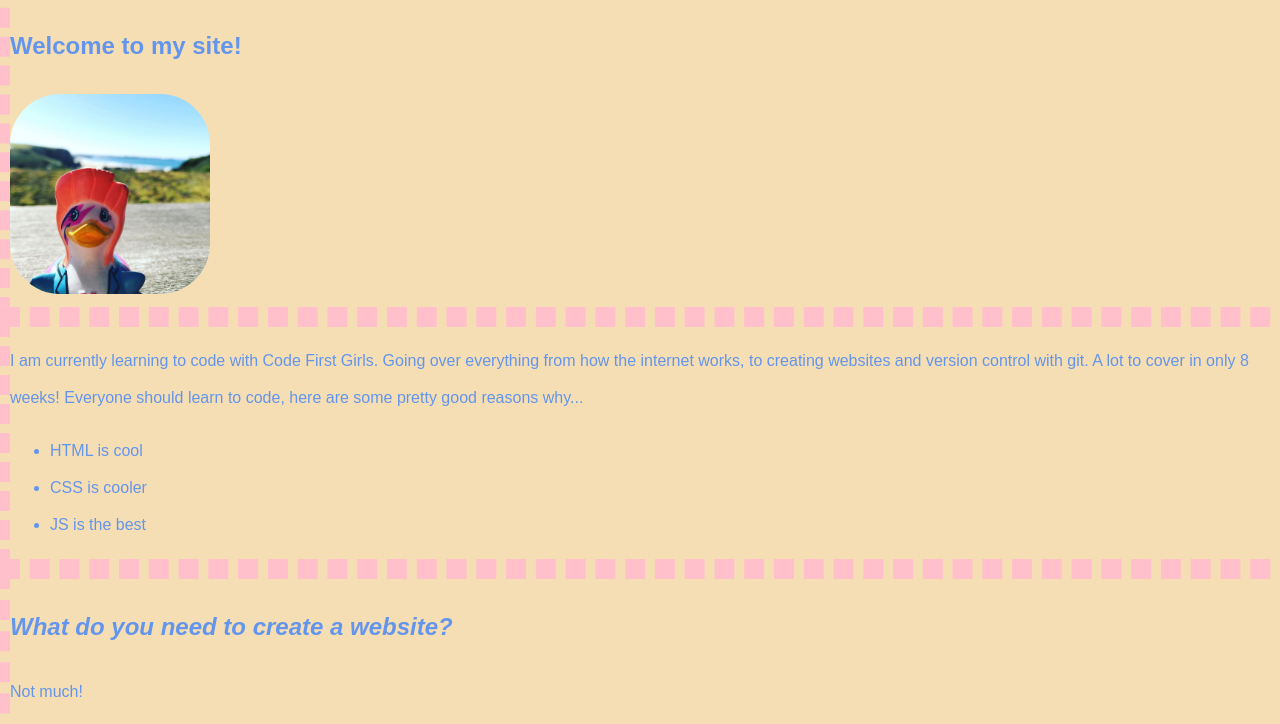
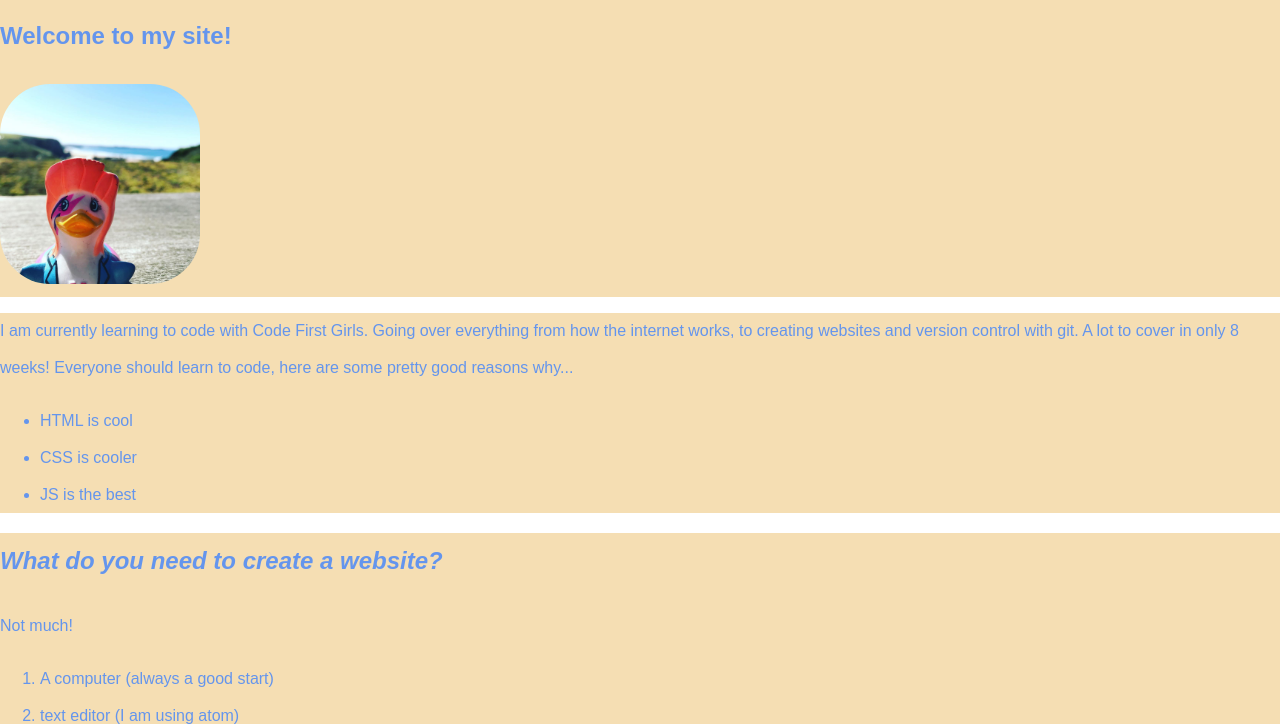
Before and after one commit to ginapgts7/git-test, a plain HTML site: page index.html in a window 1280 px wide. Shown: the part 108-832 px from the top of the page. Drawn offline with Linux system fonts and the light colour scheme.

Commit message:
remove line

```diff
--- a/css/style.css
+++ b/css/style.css
@@ -8,7 +8,6 @@ div {
     min-height:height 100vh;
     width:100vw;
     background-color:wheat;
-    border: dashed 10px pink
 }
 #second-li {
     font-size:30px;
```
